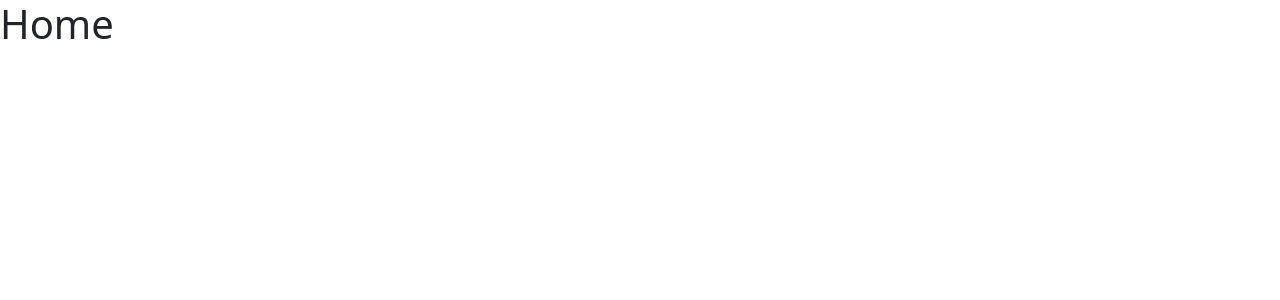
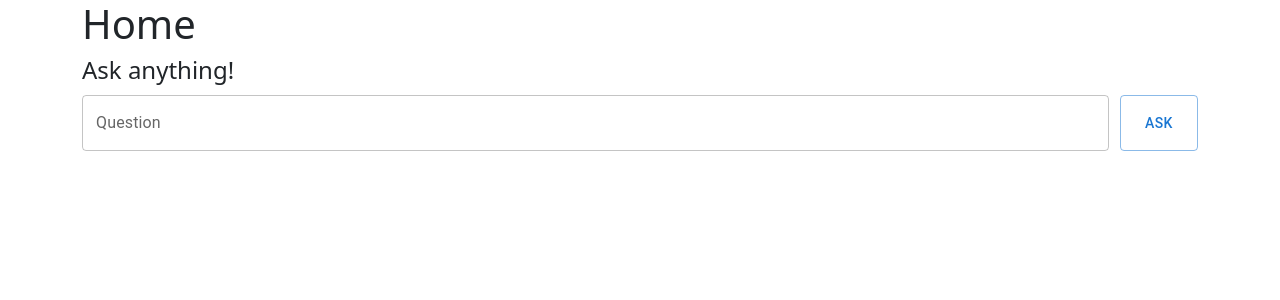
Before and after one commit to ReinisMuiznieks/QaA-app, a React (Create React App) app in the folder frontend/: page / in a window 1280 px wide. Shown: the top 300 px of the page. Built offline with nearby package versions, Linux system fonts and the light colour scheme.

Commit message:
added_add_question_component

```diff
--- /dev/null
+++ b/frontend/src/components/addQuestion/AddQuestion.jsx
@@ -0,0 +1,58 @@
+import React from "react";
+import "./question.scss";
+import Button from "@mui/material/Button";
+import TextField from "@mui/material/TextField";
+import { useState } from "react";
+
+function AddQuestion() {
+  const [formData, setFormData] = useState({
+    content: "",
+  });
+  const { content } = formData;
+
+  const onChange = (e) => {
+    setFormData((prevState) => ({
+      ...prevState,
+      [e.target.name]: e.target.value,
+    }));
+  };
+
+  const handleSubmit = (event) => {
+    event.preventDefault();
+
+    if (!content) {
+      console.log("Content is required.");
+    } else {
+      const questionData = {
+        content,
+      };
+      console.log(questionData);
+    }
+  };
+
+  return (
+    <>
+      <h2 id="question-title">Ask anything!</h2>
+      <form id="question-form" onSubmit={handleSubmit}>
+        <TextField
+          id="outlined-multiline-flexible"
+          label="Question"
+          multiline
+          maxRows={4}
+          variant="outlined"
+          type="text"
+          autoComplete="off"
+          value={content}
+          onChange={onChange}
+          name="content"
+          className="question-textfield"
+        />
+        <Button variant="outlined" type="submit" id="submit-question-form">
+          Ask
+        </Button>
+      </form>
+    </>
+  );
+}
+
+export default AddQuestion;
--- /dev/null
+++ b/frontend/src/components/addQuestion/question.scss
@@ -0,0 +1,21 @@
+#question-title {
+  text-align: left;
+  margin-bottom: 10px;
+  font-size: 24px;
+}
+
+#question-form {
+  display: flex;
+  align-items: center;
+  justify-content: space-between;
+}
+
+.question-textfield {
+  width: 92%;
+}
+
+#submit-question-form {
+  margin-left: 10px;
+  height: 56px;
+  width: 7%;
+}
--- a/frontend/src/pages/home/Home.jsx
+++ b/frontend/src/pages/home/Home.jsx
@@ -1,10 +1,14 @@
 import React from "react";
+import AddQuestion from "../../components/addQuestion/AddQuestion";
 import "./home.scss";
-
+import Container from "react-bootstrap/Container";
 function Home() {
   return (
     <>
-      <h1>Home</h1>
+      <Container>
+        <h1>Home</h1>
+        <AddQuestion />
+      </Container>
     </>
   );
 }
--- a/frontend/src/pages/home/home.scss
+++ b/frontend/src/pages/home/home.scss
@@ -0,0 +1,3 @@
+// html {
+//   margin: 50px;
+// }
```
